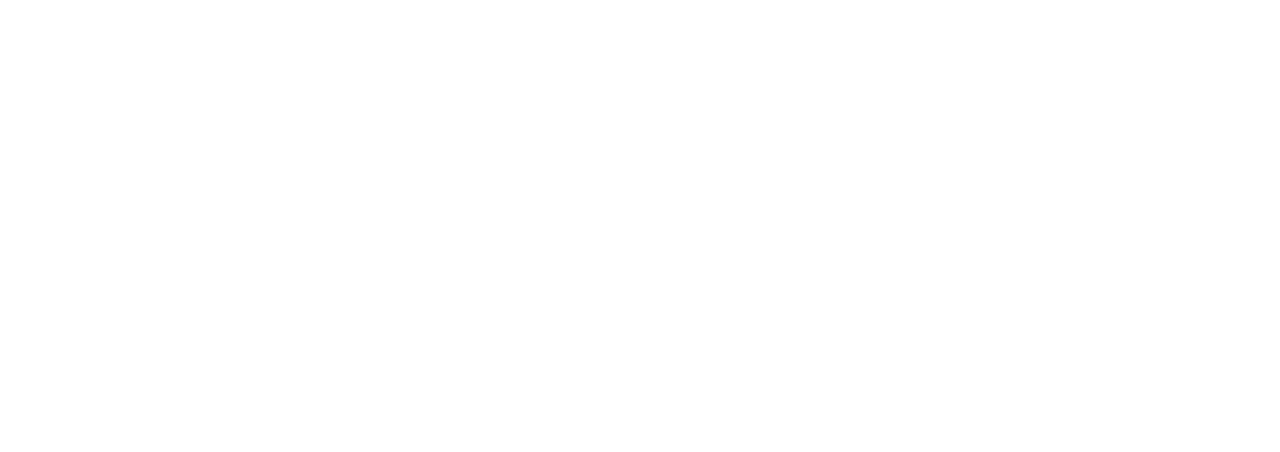
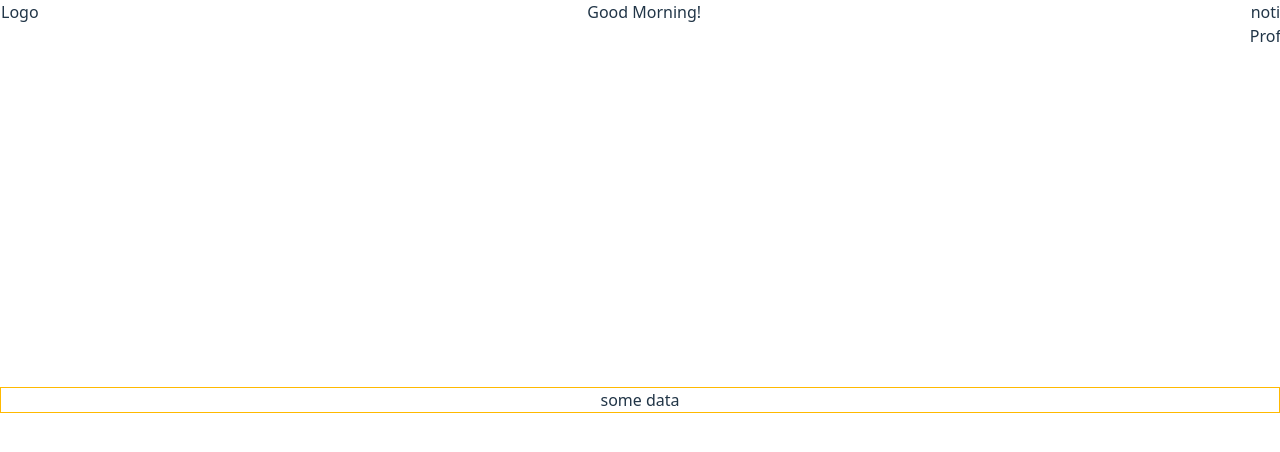
Before and after one commit to abhishek-guj/swift-shop, a React (Vite) app: page / in a window 1280 px wide. Shown: the top 452 px of the page. Built offline with nearby package versions, Linux system fonts and the light colour scheme.

Commit message:
add: basic layout with fixed navbar

```diff
--- a/package.json
+++ b/package.json
@@ -13,6 +13,7 @@
     "@tailwindcss/vite": "^4.1.18",
     "react": "^19.2.0",
     "react-dom": "^19.2.0",
+    "react-icons": "^5.5.0",
     "tailwindcss": "^4.1.18"
   },
   "devDependencies": {
--- a/src/App.css
+++ b/src/App.css
@@ -1,44 +1,9 @@
 @import "tailwindcss";
 
 #root {
-  max-width: 1280px;
+  max-width: 100svw;
   margin: 0 auto;
-  padding: 2rem;
   text-align: center;
+  width: 100svw;
+  height: 100%;
 }
-
-.logo {
-  height: 6em;
-  padding: 1.5em;
-  will-change: filter;
-  transition: filter 300ms;
-}
-.logo:hover {
-  filter: drop-shadow(0 0 2em #646cffaa);
-}
-.logo.react:hover {
-  filter: drop-shadow(0 0 2em #61dafbaa);
-}
-
-@keyframes logo-spin {
-  from {
-    transform: rotate(0deg);
-  }
-  to {
-    transform: rotate(360deg);
-  }
-}
-
-@media (prefers-reduced-motion: no-preference) {
-  a:nth-of-type(2) .logo {
-    animation: logo-spin infinite 20s linear;
-  }
-}
-
-.card {
-  padding: 2em;
-}
-
-.read-the-docs {
-  color: #888;
-}
--- a/src/App.tsx
+++ b/src/App.tsx
@@ -2,13 +2,17 @@
 import reactLogo from './assets/react.svg'
 import viteLogo from '/vite.svg'
 import './App.css'
+import Layout from './layout'
+// import {Layout} from "./"
 
 function App() {
 
   return (
-    <>
-
-    </>
+    <div className="border border-amber-400 w-full">
+      <Layout >
+        <div> some data</div>
+      </Layout>
+    </div>
   )
 }
 
--- /dev/null
+++ b/src/components/Navbar.tsx
@@ -0,0 +1,16 @@
+import React from 'react'
+
+const Navbar = () => {
+  return (
+    <nav className='fixed top-0 flex justify-between w-full '>
+        <div>Logo</div>
+        <div>Good Morning!</div>
+        <div>
+            <div>noti</div>
+            <div>Prof</div>
+        </div>
+    </nav>
+  )
+}
+
+export default Navbar
--- /dev/null
+++ b/src/layout.tsx
@@ -0,0 +1,17 @@
+import React, { type JSX, type PropsWithChildren } from 'react'
+import Navbar from './components/Navbar'
+
+type Props = {
+  children: JSX.Element
+}
+
+const Layout = ({children}:Props) => {
+  return (
+    <>
+    <Navbar/>
+    {children}
+    </>
+  )
+}
+
+export default Layout
```
Also changed, not shown: 1 other file (tests, documents, lock files or other folders).
